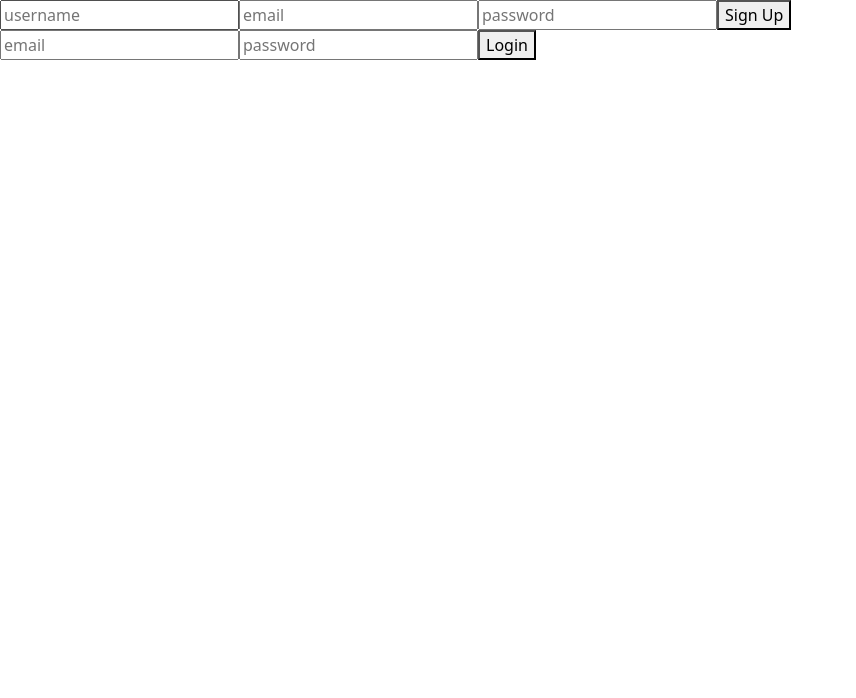
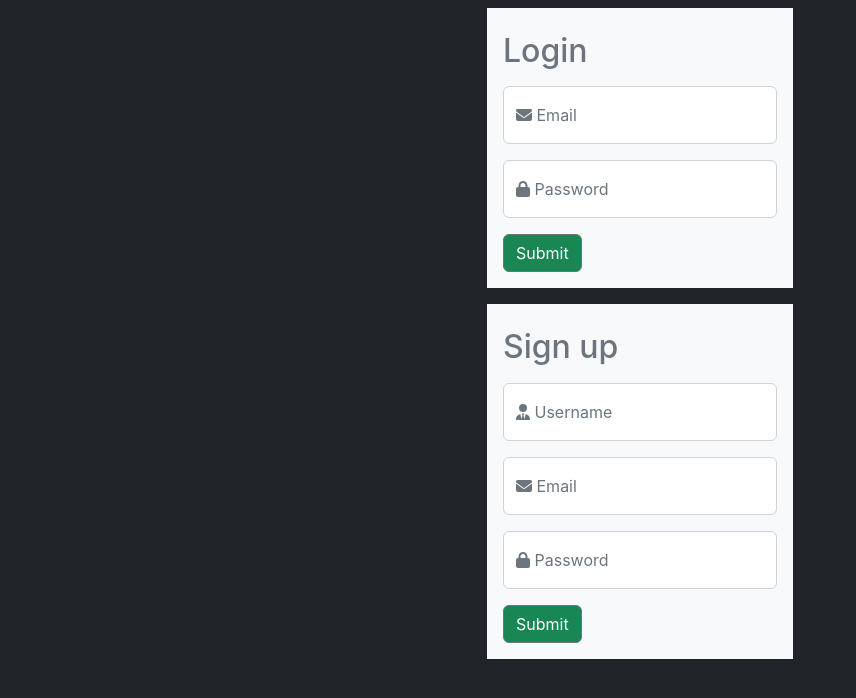
Before and after one commit to SuedePritch/DevObjectivesProof, a React app in the folder frontend/: page / in a window 1280 px wide. Shown: the top 698 px of the page, without its empty margins (0-856 px from the left). Built offline with nearby package versions, Linux system fonts and the light colour scheme.

Commit message:
added styled component, reactstrap, bootstrap

```diff
--- a/frontend/src/App.css
+++ b/frontend/src/App.css
@@ -1,3 +1,3 @@
-.user-list-item{
-  list-style: none;
+.App{
+  min-height: 100vh;
 }
--- a/frontend/src/App.tsx
+++ b/frontend/src/App.tsx
@@ -38,12 +38,9 @@ function App() {
 
 
   return (
-    <div className="App">
-        {/* <h1 className="user-list-item">{user.username}</h1>
-        <button onClick={logStore}>log store</button>
-        <button onClick={updateUser}>setUser</button> */}
+    <div className="App bg-dark">
+        <Login/>
         <Signup/>
-        <Login/>
     </div>
   );
 }
--- a/frontend/src/components/Login.tsx
+++ b/frontend/src/components/Login.tsx
@@ -1,9 +1,19 @@
 import React from 'react'
 import axios from 'axios'
+
+import FormContainer from '../styledComponents/FormContainer';
+import {Form, FormGroup, Input, Label, Button} from 'reactstrap';
+import { FontAwesomeIcon } from '@fortawesome/react-fontawesome'
+import { faEnvelope, faLock } from '@fortawesome/free-solid-svg-icons'
+
 import { useDispatch } from 'react-redux';
 import { USER } from '../types/User.types'
 import { setUser } from '../redux/actions'
 import {API_URL} from '../App'
+
+
+
+
 function Login() {
   const dispatch = useDispatch();
   const login = async ( loginData:USER ) => {
@@ -24,14 +34,38 @@ return response.data
         login(loginData)
 
     }
+
   return (
-    <div>
-        <form action="login" onSubmit={handleLogin}>
-            <input type="email" name="email" id="email" placeholder='email' autoComplete='email'/>
-            <input type="password" name="password" id="password" placeholder='password' autoComplete='password'/>
-            <button type="submit">Login</button>
-        </form>
-    </div>
+    <FormContainer>
+      <Form onSubmit={handleLogin} className="p-3 my-2 text-muted bg-light">
+        <h2 className='py-2'>Login</h2>
+        <FormGroup floating>
+          <Input
+            id="loginEmail"
+            name="email"
+            placeholder="Email"
+            type="email"
+          />
+          <Label for="loginEmail">
+          <FontAwesomeIcon icon={faEnvelope} />&nbsp;Email
+          </Label>
+        </FormGroup>
+        <FormGroup floating>
+          <Input
+            id="loginPassword"
+            name="password"
+            placeholder="Password"
+            type="password"
+          />
+          <Label for="loginPassword">
+          <FontAwesomeIcon icon={faLock} />&nbsp;Password
+          </Label>
+        </FormGroup>
+        <Button className='bg-success'>
+          Submit
+        </Button>
+      </Form>
+    </FormContainer>
   )
 }
 
--- a/frontend/src/components/Signup.tsx
+++ b/frontend/src/components/Signup.tsx
@@ -1,5 +1,12 @@
 import React from 'react'
 import axios from 'axios'
+
+import FormContainer from '../styledComponents/FormContainer';
+import {Form, FormGroup, Input, Label, Button} from 'reactstrap';
+import { FontAwesomeIcon } from '@fortawesome/react-fontawesome'
+import { faEnvelope, faUserTie, faLock } from '@fortawesome/free-solid-svg-icons'
+
+
 import { useDispatch } from 'react-redux';
 import { USER } from '../types/User.types'
 import { setUser } from '../redux/actions'
@@ -25,14 +32,47 @@ return response.data
 
     }
   return (
-    <div>
-        <form action="signup" onSubmit={handleSignup}>
-            <input type="username" name="username" id="username" placeholder='username' autoComplete='username'/>
-            <input type="email" name="email" id="email" placeholder='email' autoComplete='email'/>
-            <input type="password" name="password" id="password" placeholder='password' autoComplete='password'/>
-            <button type="submit">Sign Up</button>
-        </form>
-    </div>
+    <FormContainer>
+      <Form onSubmit={handleSignup} className="p-3 my-2 text-muted bg-light">
+      <h2 className='py-2'>Sign up</h2>
+        <FormGroup floating>
+          <Input
+            id="signupUsername"
+            name="signupUsername"
+            placeholder="username"
+            type="text"
+          />
+          <Label for="signupUsername">
+          <FontAwesomeIcon icon={faUserTie} />&nbsp;Username
+          </Label>
+        </FormGroup>
+        <FormGroup floating>
+          <Input
+            id="signupEmail"
+            name="signupemail"
+            placeholder="Email"
+            type="email"
+          />
+          <Label for="signupEmail">
+          <FontAwesomeIcon icon={faEnvelope} />&nbsp;Email
+          </Label>
+        </FormGroup>
+        <FormGroup floating>
+          <Input
+            id="signupPassword"
+            name="signupPassword"
+            placeholder="Password"
+            type="password"
+          />
+          <Label for="signupPassword">
+          <FontAwesomeIcon icon={faLock} />&nbsp;Password
+          </Label>
+        </FormGroup>
+        <Button className='bg-success'>
+          Submit
+        </Button>
+      </Form>
+    </FormContainer>
   )
 }
 
--- a/frontend/src/index.tsx
+++ b/frontend/src/index.tsx
@@ -1,5 +1,6 @@
 import React from 'react';
 import ReactDOM from 'react-dom/client';
+import "bootstrap/dist/css/bootstrap.min.css"
 import './index.css';
 import App from './App';
 import { Provider } from 'react-redux'
--- /dev/null
+++ b/frontend/src/styledComponents/FormContainer.ts
@@ -0,0 +1,6 @@
+import styled from 'styled-components';
+const FormContainer = styled.div`
+display: flex;
+justify-content: center;
+`
+export default FormContainer
```
Also changed, not shown: frontend/package.json (+9 -0 lines), 1 other file (tests, documents, lock files or other folders).
